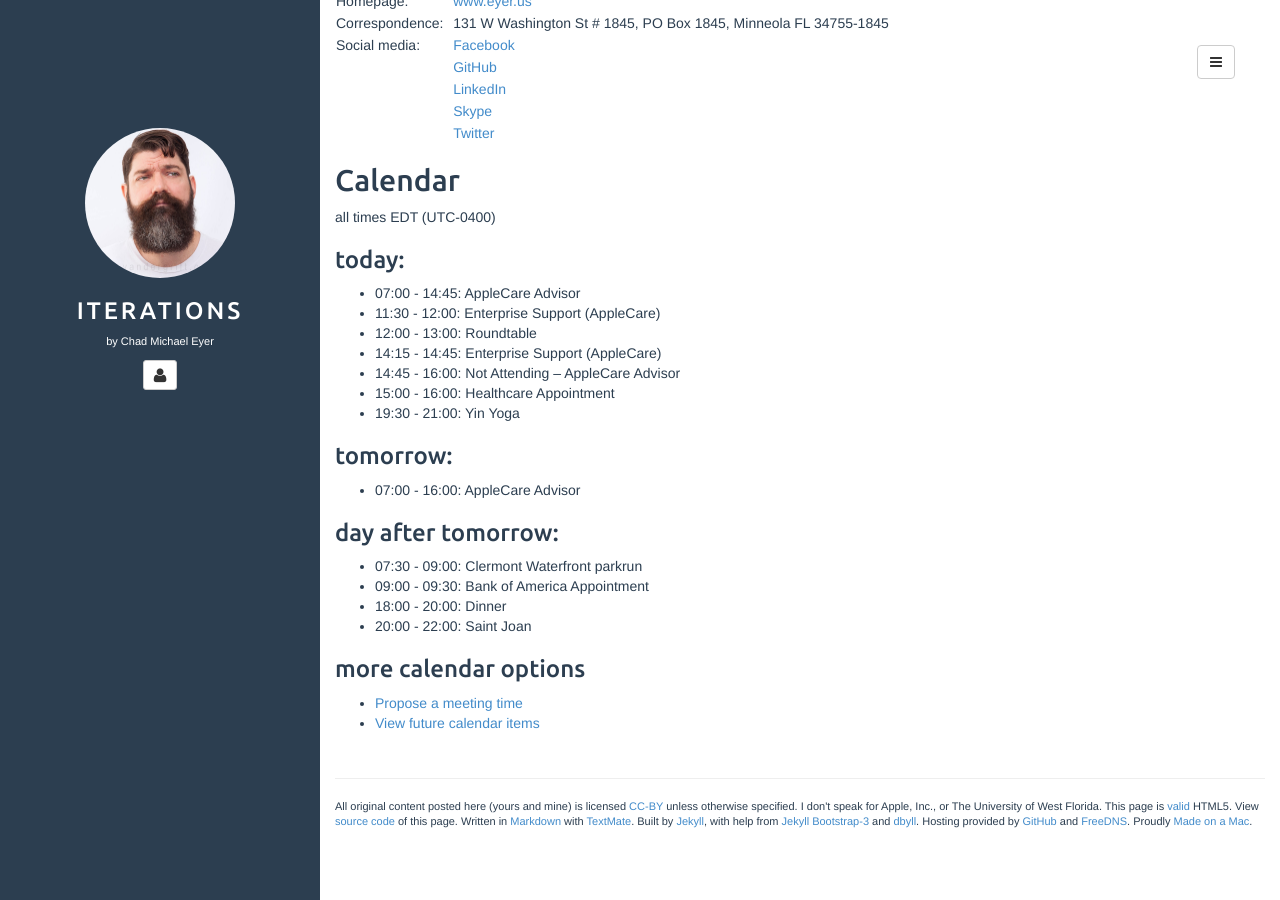
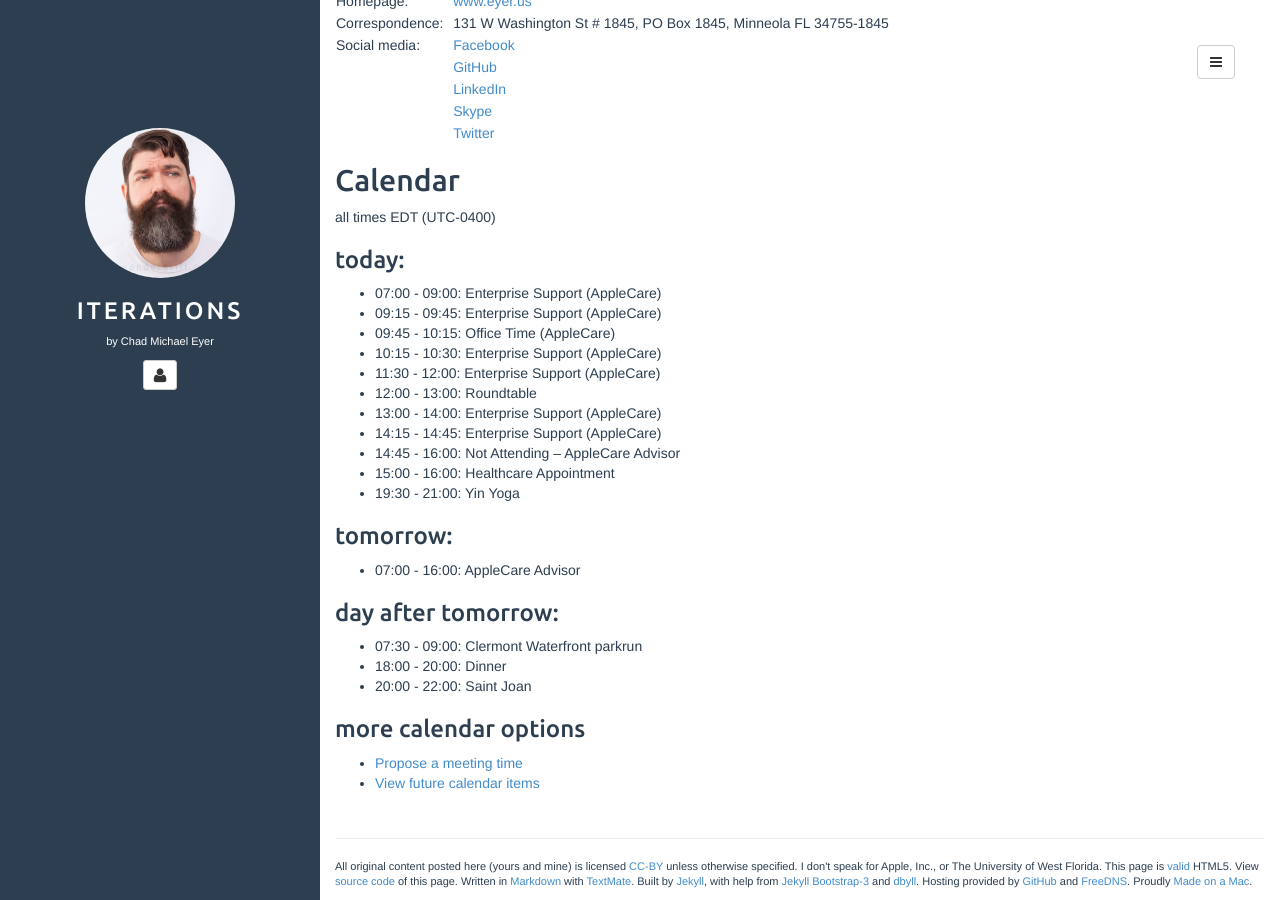
Before and after one commit to chadmichaeleyer/chadmichaeleyer.github.io, a Jekyll site: the page built from about.md, in a window 1280 px wide and 900 px high, scrolled down 1270 px. Built offline with Jekyll 4.4.1, drawn with Linux system fonts in a browser that asks for light colours.

Commit message:
calendar update

```diff
--- a/calendar.markdown
+++ b/calendar.markdown
@@ -2,9 +2,13 @@ all times EDT (UTC-0400)
 
 ### today:
 
-* 07:00 - 14:45: AppleCare Advisor
+* 07:00 - 09:00: Enterprise Support (AppleCare)
+* 09:15 - 09:45: Enterprise Support (AppleCare)
+* 09:45 - 10:15: Office Time (AppleCare)
+* 10:15 - 10:30: Enterprise Support (AppleCare)
 * 11:30 - 12:00: Enterprise Support (AppleCare)
 * 12:00 - 13:00: Roundtable
+* 13:00 - 14:00: Enterprise Support (AppleCare)
 * 14:15 - 14:45: Enterprise Support (AppleCare)
 * 14:45 - 16:00: Not Attending – AppleCare Advisor
 * 15:00 - 16:00: Healthcare Appointment
@@ -17,6 +21,5 @@ all times EDT (UTC-0400)
 ### day after tomorrow:
 
 * 07:30 - 09:00: Clermont Waterfront parkrun
-* 09:00 - 09:30: Bank of America Appointment
 * 18:00 - 20:00: Dinner
 * 20:00 - 22:00: Saint Joan
```
Also changed, not shown: calendar-year.markdown (+5 -2 lines).
